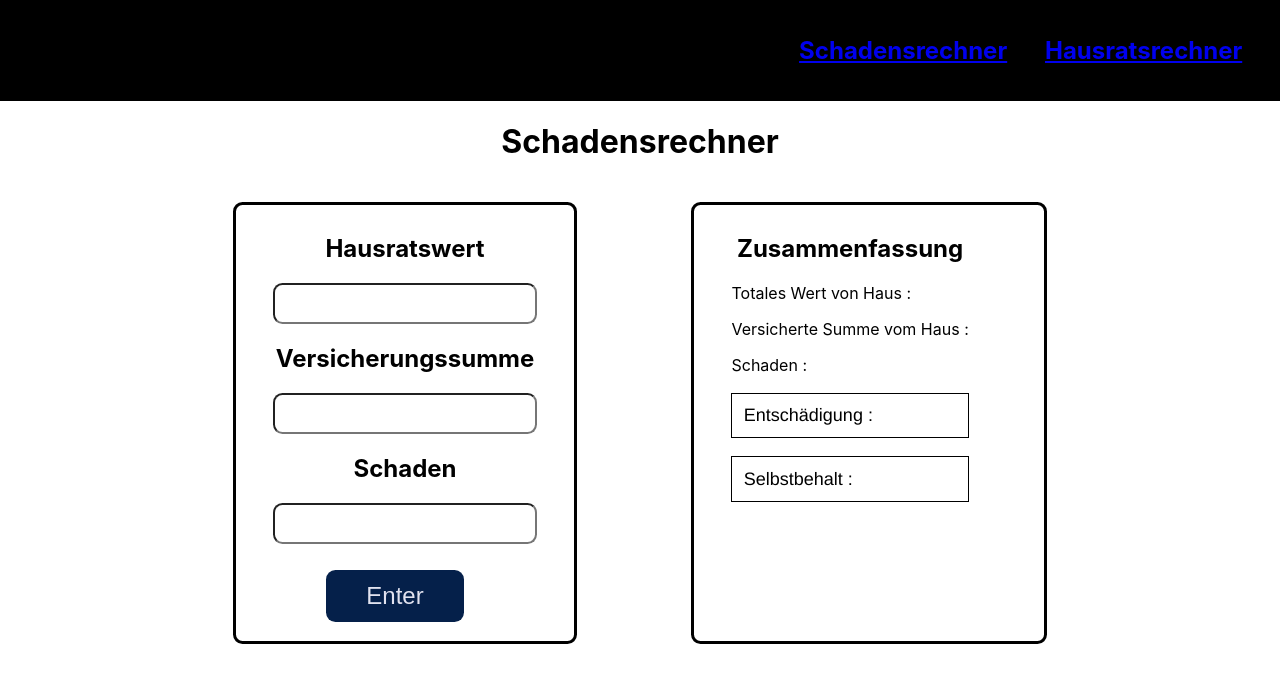
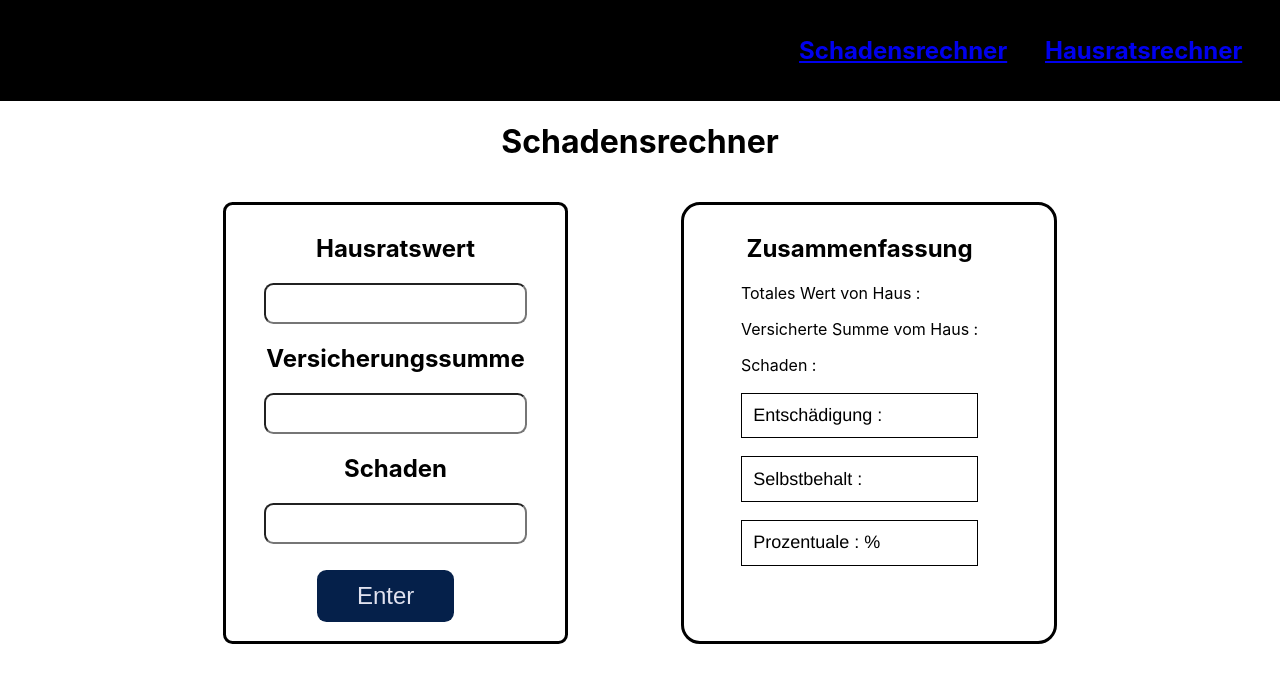
Before and after one commit to sujanSaravana/VersicherungsRechner, a React (Create React App) app in the folder rechner/: page /Schadensrechner in a window 1280 px wide. Shown: the top 682 px of the page. Built offline with nearby package versions, Linux system fonts and the light colour scheme.

Commit message:
Schadensrechner calculation

```diff
--- a/rechner/src/App.css
+++ b/rechner/src/App.css
@@ -33,11 +33,11 @@
 
 .zusammenfassung{
     margin: 0.5cm;
-    padding-left: 1cm;
+    padding-left: 1.5cm;
     padding-right: 2cm;
     padding-top: 0.25cm;
     border: 0.1cm solid;
-    border-radius: 0.25cm;
+    border-radius: 0.5cm;
 }
 
 .eingaben{
--- a/rechner/src/App.js
+++ b/rechner/src/App.js
@@ -1,11 +1,11 @@
 import './App.css';
 import Navbar from './components/Navbar';
+import Schadensrechner from './Schadensrechner';
 
 
 function App() {
   return (
     <Navbar />
-
   );
 }
 
--- a/rechner/src/Schadensrechner.js
+++ b/rechner/src/Schadensrechner.js
@@ -9,6 +9,8 @@ function Schadensrechner() {
     const [Schaden, setSchaden] = useState("");
     const [result, setResult] = useState("");
     const [result1, setResult1] = useState("");
+    const [result2, setResult2] = useState("");
+    const [error, setError] = useState("");
 
 
 
@@ -18,35 +20,30 @@ function Schadensrechner() {
 
     const change1 = (event) => {
         setVersicherungssumme(event.target.value)
-    }
+    };
 
     const change2 = (event) => {
         setSchaden(event.target.value);
-    }
+    };
 
-    const calculateEntschädigung = (event) => {
+    const enterButton = (event) => {
         event.preventDefault();
-        setResult((Versicherungssumme * Hausratswert) / Schaden);
-    }
-
-    const calculateSchaden = () => {
-        const result2 = Schaden - result;
-        setResult1(Math.max(result2, 0));
-    }
-
-    const enterButton = () => {
-        calculateEntschädigung();
-        calculateSchaden();
-
-    }
+        if(Schaden && Hausratswert && Versicherungssumme) {
+            const calculate = (Versicherungssumme / Hausratswert) * Schaden;
+            setResult(calculate);
+            setResult1(Schaden - result);
+            setResult2((result / Schaden) *100);
+        }else{
+            setError("Error");
+        }
+    };
 
     return(
     <div>
         <h1 className="title">Schadensrechner</h1>
         <div className="rechner">
             <div className="eingaben">
-                <div>
-                    <form>
+                    <form onSubmit={enterButton}>
                         <h2>Hausratswert</h2>
                         <input type="number" value={Hausratswert} onChange={change} />
 
@@ -54,19 +51,19 @@ function Schadensrechner() {
                         <input type="number" value={Versicherungssumme} onChange={change1} />
 
                         <h2>Schaden</h2>
-                        <input type="number" value={Schaden} onChange={change2} />
+                        <input type="number" value={Schaden} onChange={change2}  />
                         <br></br>
-                        <button onClick={enterButton} >Enter</button>
+                        <button type="submit" >Enter</button>
                     </form>
-                </div>
             </div>
             <div className="zusammenfassung">
                 <h2>Zusammenfassung</h2>
-                <p>Totales Wert von Haus : {change}</p>
-                <p>Versicherte Summe vom Haus : {change1}</p>
-                <p>Schaden : {change2}</p>
+                <p>Totales Wert von Haus : {Hausratswert}</p>
+                <p>Versicherte Summe vom Haus : {Versicherungssumme}</p>
+                <p>Schaden : {Schaden}</p>
                 <p className="result">Entschädigung : {result}</p>
                 <p className="result">Selbstbehalt : {result1}</p>
+                <p className="result">Prozentuale  : {result2}%</p>
             </div>
         </div>
     </div>
```
